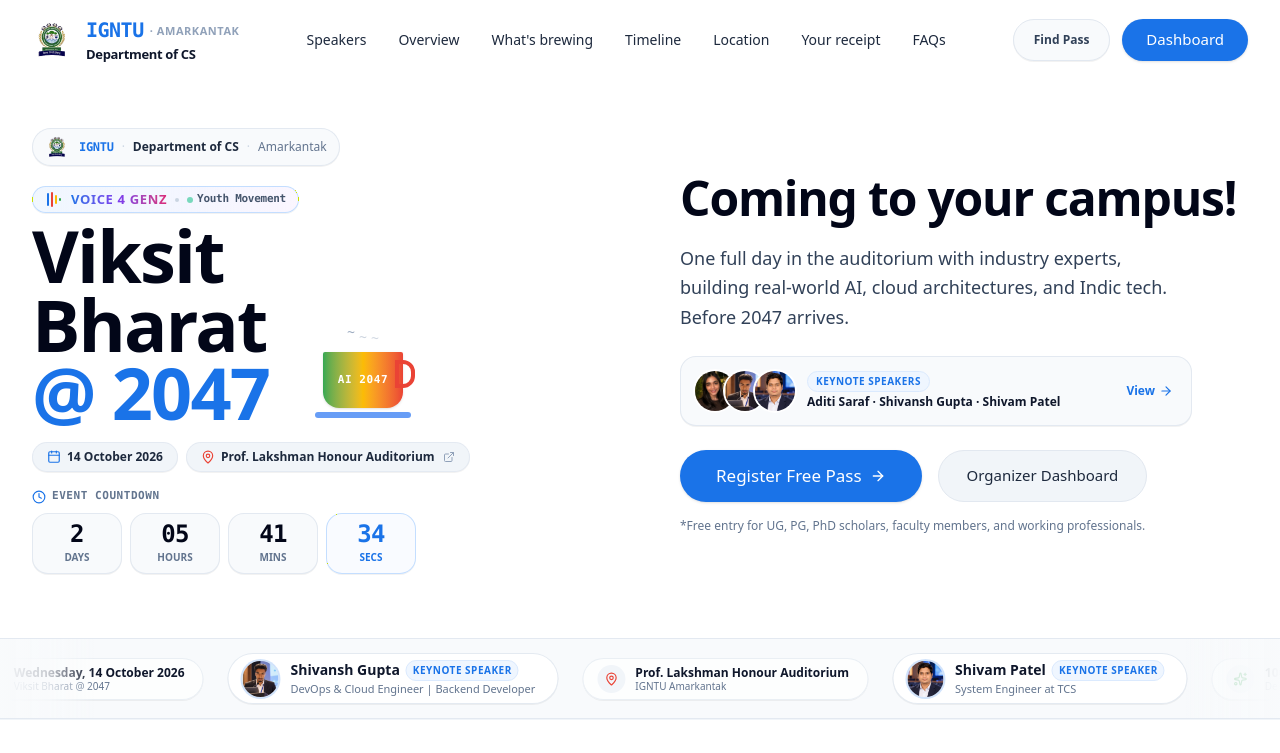
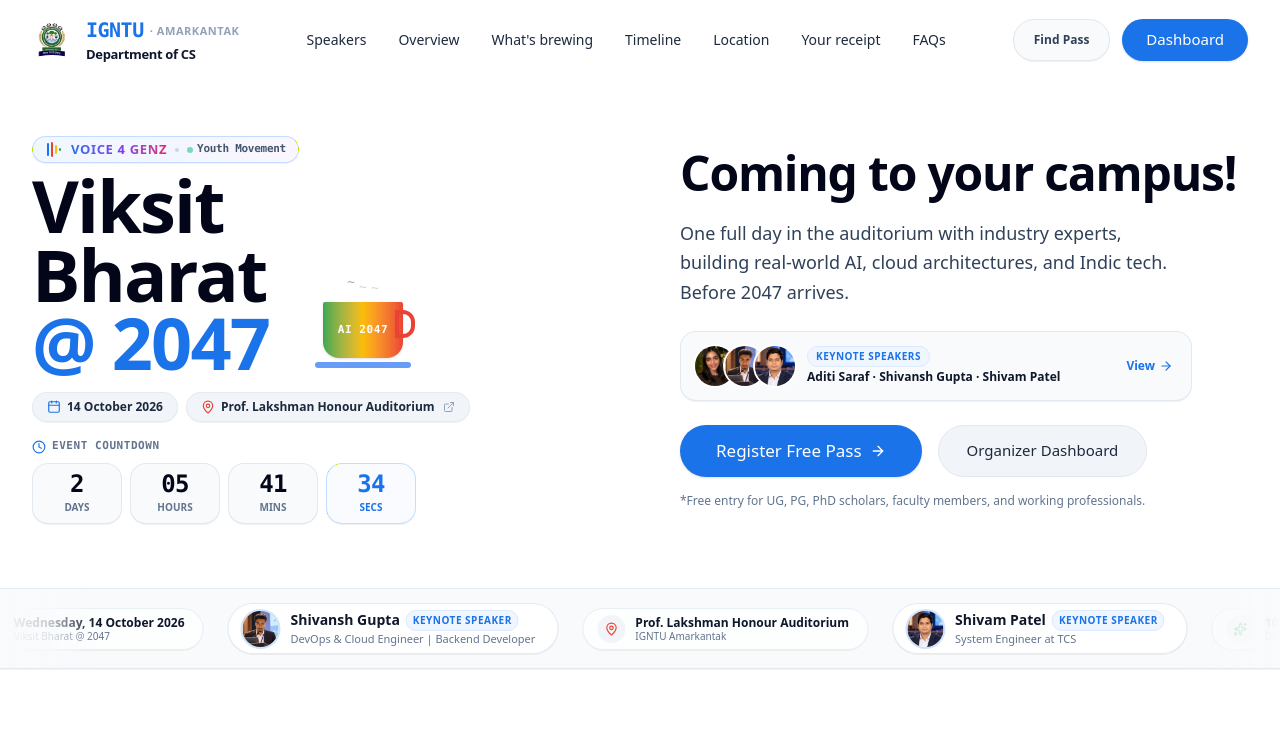
Before and after one commit to Peeyush2006/Workshop-igntu, a Next.js app: page / in a window 1280 px wide. Shown: the top 753 px of the page. Built offline with nearby package versions, Linux system fonts and the light colour scheme.

Commit message:
Remove Department of CS Amarkantak pill badge above title in Hero

```diff
--- a/src/components/Hero.tsx
+++ b/src/components/Hero.tsx
@@ -77,25 +77,6 @@
             className="lg:col-span-6 flex flex-col items-center lg:items-start select-none"
           >
             <div className="flex flex-col items-start max-w-md">
-              {/* University & Department Header Badge */}
-              <div className="inline-flex items-center gap-2 sm:gap-2.5 px-3 py-1.5 rounded-full bg-slate-50 border border-slate-200/90 mb-3 shadow-2xs max-w-full">
-                <div className="relative w-5 h-5 sm:w-6 sm:h-6 shrink-0">
-                  <Image
-                    src="/images/igntu-logo.webp"
-                    alt="IGNTU University Crest"
-                    fill
-                    className="object-contain"
-                  />
-                </div>
-                <div className="flex items-center gap-1.5 sm:gap-2 text-xs truncate">
-                  <span className="font-bold text-[#1A73E8] font-mono tracking-tight shrink-0">IGNTU</span>
-                  <span className="text-slate-300">·</span>
-                  <span className="font-semibold text-slate-800 shrink-0">Department of CS</span>
-                  <span className="text-slate-300">·</span>
-                  <span className="text-slate-500 font-medium">Amarkantak</span>
-                </div>
-              </div>
-
               {/* Bold Event Title Artwork (Matching Builder Pop-Up Typography) */}
               <div className="flex items-end gap-4 mt-2">
                 <div>
```
